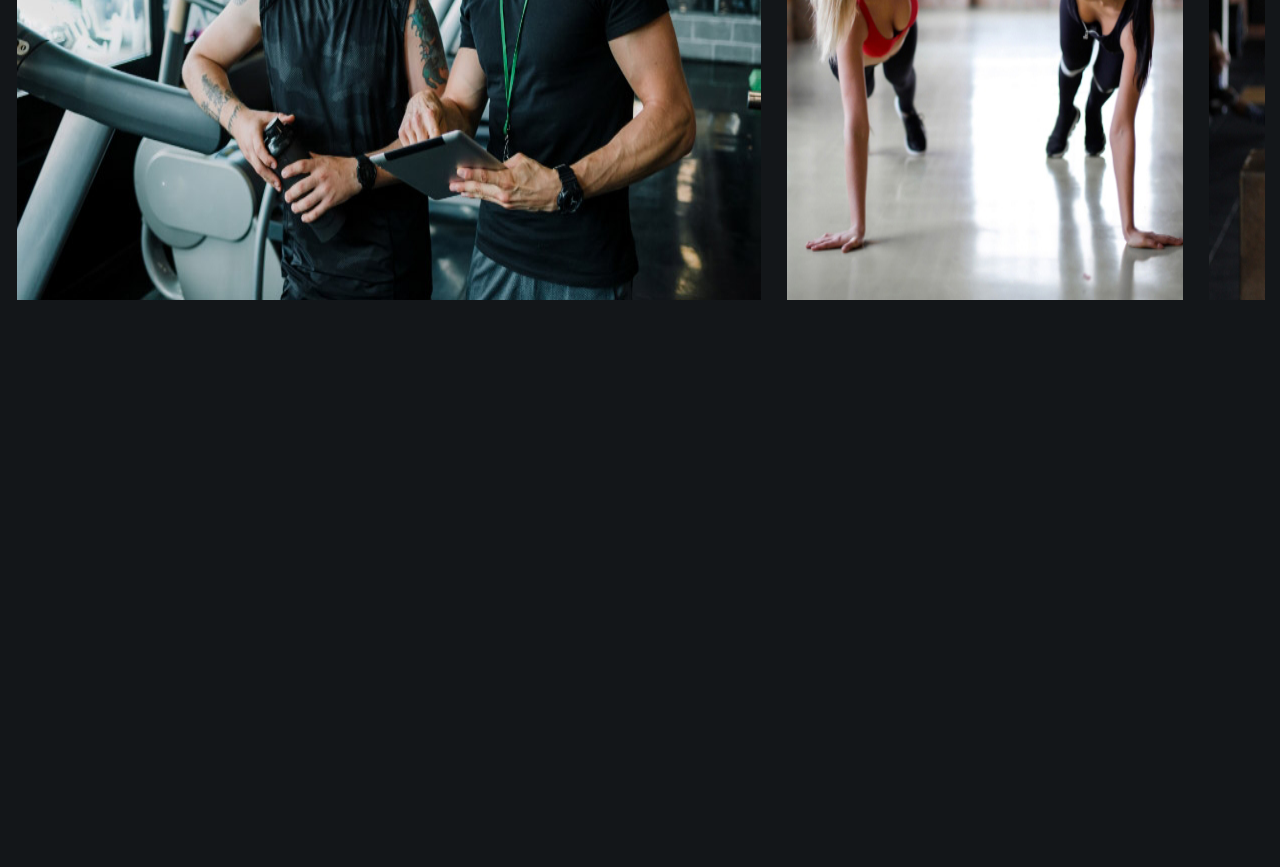
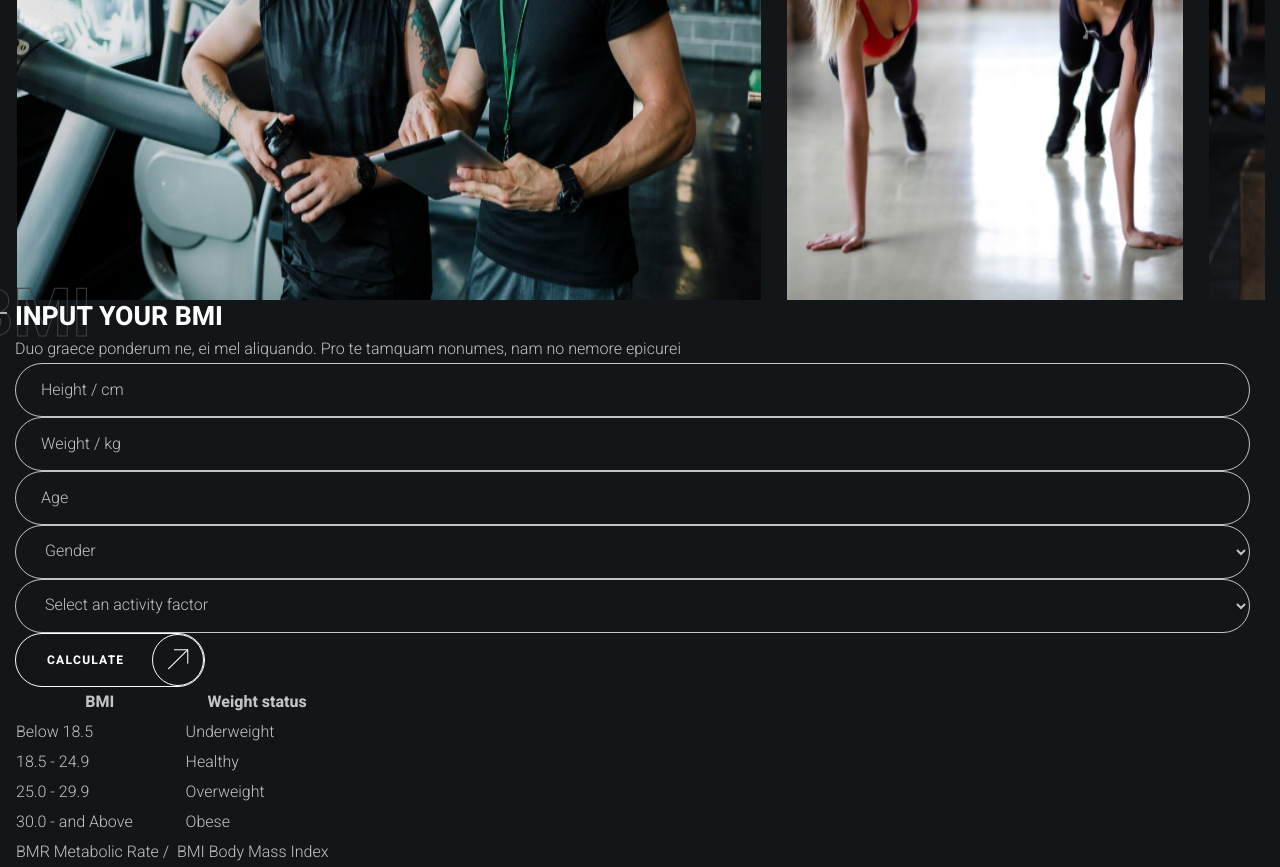
Before and after one commit to zhaslanulydev/kropp-fitness, a website: page src/index.html in a window 1280 px wide. Shown: the part 5527-6394 px from the top of the page. Before the commit the page ends 5827 px from the top, so only its background shows below. Drawn offline with Linux system fonts and the light colour scheme; files whose address does not match are found by name.

Commit message:
feat: add BMI calculation section

```diff
--- a/src/index.html
+++ b/src/index.html
@@ -317,6 +317,94 @@
           />
         </div>
       </section>
+      <section class="calculate">
+        <div class="calculate-inner container">
+          <div class="calculate-body">
+            <h2 class="calculate-title title-medium backdrop-title" data-title="BMI">
+              Input your BMI
+            </h2>
+            <div class="calculate-description">
+              <p>
+                Duo graece ponderum ne, ei mel aliquando. Pro te tamquam nonumes, nam no nemore
+                epicurei
+              </p>
+            </div>
+            <form class="calculate-form">
+              <div class="calculate-form-body">
+                <label class="visually-hidden" for="height">Height</label>
+                <input
+                  class="calculate-input input"
+                  id="height"
+                  type="number"
+                  placeholder="Height / cm"
+                />
+
+                <label class="visually-hidden" for="weight">Weight</label>
+                <input
+                  class="calculate-input input"
+                  id="weight"
+                  type="number"
+                  placeholder="Weight / kg"
+                />
+
+                <label class="visually-hidden" for="age">Age</label>
+                <input class="calculate-input input" id="age" type="number" placeholder="Age" />
+
+                <label class="visually-hidden" for="gender">Gender</label>
+                <select class="calculate-input input" id="gender" required>
+                  <option value="" disabled selected>Gender</option>
+                  <option value="male">Male</option>
+                  <option value="female">Female</option>
+                </select>
+
+                <label class="visually-hidden" for="activity-factor">Activity factor</label>
+                <select class="calculate-input input wide" id="activity-factor" required>
+                  <option value="" disabled selected>Select an activity factor</option>
+                  <option value="1">1</option>
+                  <option value="2">2</option>
+                </select>
+              </div>
+              <button class="calculate-button button transparent" type="submit">Calculate</button>
+            </form>
+          </div>
+          <div class="calculate-table-wrapper">
+            <table class="calculate-table">
+              <thead>
+                <tr>
+                  <th>BMI</th>
+                  <th>Weight status</th>
+                </tr>
+              </thead>
+              <tbody>
+                <tr>
+                  <td>Below 18.5</td>
+                  <td>Underweight</td>
+                </tr>
+                <tr>
+                  <td>18.5 - 24.9</td>
+                  <td>Healthy</td>
+                </tr>
+                <tr>
+                  <td>25.0 - 29.9</td>
+                  <td>Overweight</td>
+                </tr>
+                <tr>
+                  <td>30.0 - and Above</td>
+                  <td>Obese</td>
+                </tr>
+              </tbody>
+              <tfoot>
+                <tr>
+                  <td colspan="2">
+                    <span class="font-bold">BMR</span> Metabolic Rate /&nbsp;
+                    <span class="font-bold">BMI</span> Body Mass Index
+                  </td>
+                </tr>
+              </tfoot>
+            </table>
+          </div>
+        </div>
+      </section>
     </main>
   </body>
 </html>
```
